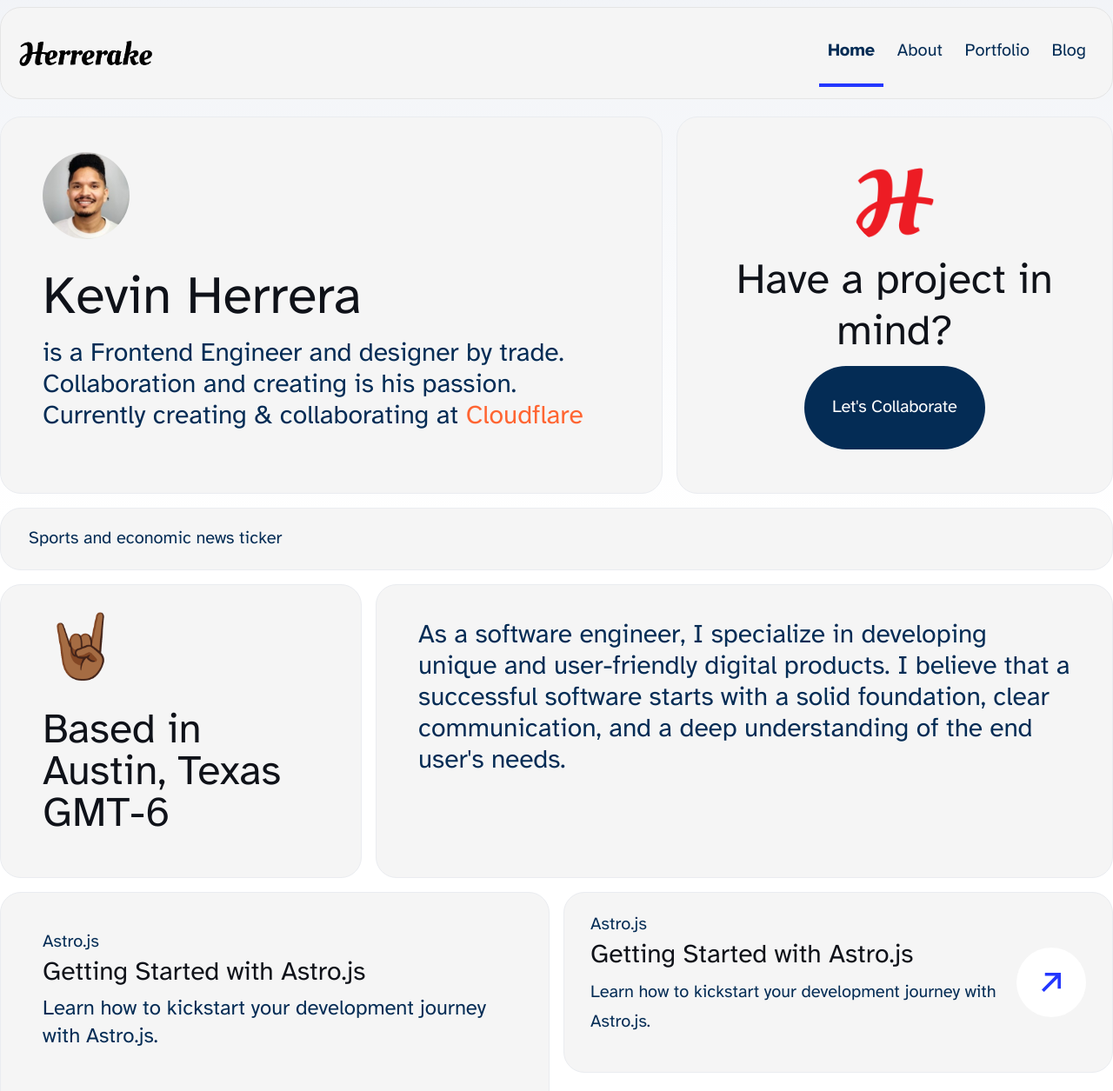
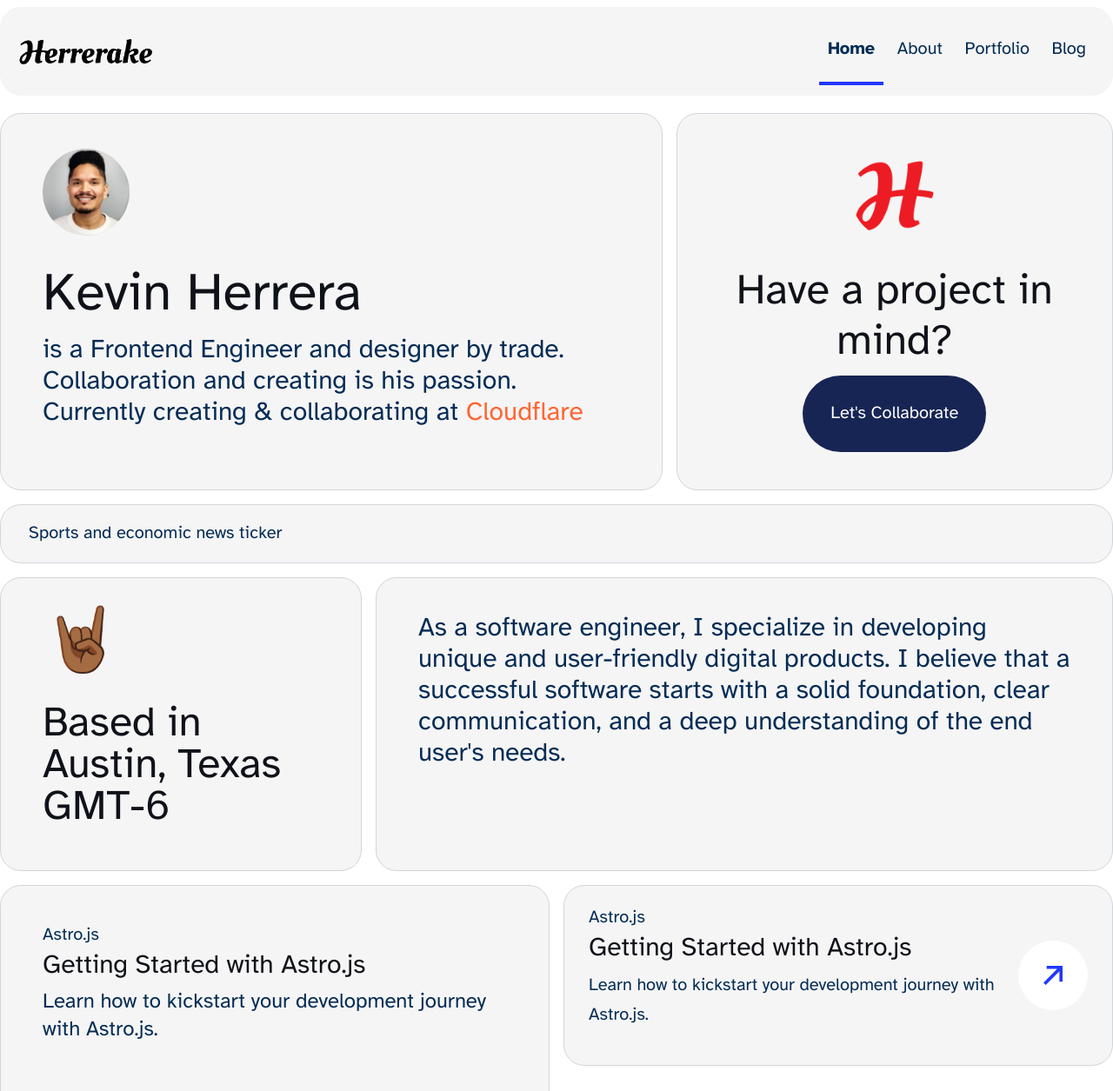
Before and after one commit to herrerake/personal-blog, an Astro site: page / in a window 1280 px wide. Shown: the top 1255 px of the page at 87% size. Built offline with nearby package versions, Linux system fonts and the light colour scheme; Astro itself is replaced by a stand-in of ours.

Commit message:
optimized for tailwind utils. removed unecessary custom css

```diff
--- a/src/components/CardFeatured.astro
+++ b/src/components/CardFeatured.astro
@@ -2,7 +2,9 @@
 const { tag, title, description, image, url } = Astro.props;
 ---
 
-<div class="card h-full">
+<div
+  class="card py-10 px-12 rounded-3xl bg-neutral-100 border border-gray-300 h-full"
+>
   <button class="rounded-full ...">{tag}</button>
   <h3 class="text-3xl">{title}</h3>
   <p class="text-2xl">
--- a/src/components/CardSingle.astro
+++ b/src/components/CardSingle.astro
@@ -3,6 +3,9 @@ const { class: className, ...rest } = Astro.props;
 ---
 
 <!-- When no class is passed to this component undefined gets added to class list. Fix so that undefined is not there -->
-<div class=`card flex flex-col items-start ${className}` {...rest}>
+<div
+  class=`flex flex-col items-start py-10 px-12 rounded-3xl bg-neutral-100 border border-gray-300 gap-8 ${className}`
+  {...rest}
+>
   <slot />
 </div>
--- a/src/components/CardStackable.astro
+++ b/src/components/CardStackable.astro
@@ -2,7 +2,9 @@
 const { tag, title, description, url } = Astro.props;
 ---
 
-<div class="stacked-card flex flex-col md:flex-row justify-around items-center">
+<div
+  class="flex flex-col md:flex-row justify-around items-center py-5 px-7 rounded-3xl bg-neutral-100 border border-gray-300 gap-1"
+>
   <div class="w-full max-w-lg">
     <button class="rounded-full ...">{tag}</button>
     <a href={url}>
@@ -13,7 +15,7 @@ const { tag, title, description, url } = Astro.props;
     </p>
   </div>
   <div>
-    <div class="detail-button">
+    <div class="detail-button p-4 bg-white rounded-full">
       <div
         style="opacity: 1; transform: translate3d(0%, 0%, 0px) scale3d(1, 1, 1) rotateX(0deg) rotateY(0deg) rotateZ(0deg) skew(0deg, 0deg); transform-style: preserve-3d;"
         class="w-embed"
--- a/src/components/Footer.astro
+++ b/src/components/Footer.astro
@@ -2,7 +2,9 @@
 const today = new Date();
 ---
 
-<footer class="container mx-auto my-5">
+<footer
+  class="container mx-auto text-center my-5 py-7 px-10 rounded-3xl bg-neutral-100 border border-gray-100"
+>
   <div class="flex place-content-between items-center flex-wrap">
     <div>
       <a href="/">
@@ -15,7 +17,7 @@ const today = new Date();
       </a>
     </div>
     <div>
-      <div class="social-links">
+      <div class="flex justify-center gap-4 social-links">
         <a href="https://www.linkedin.com/in/herrerake" target="_blank">
           <span class="sr-only">Follow Herrerake on Linkedin</span>
           <svg
@@ -91,19 +93,6 @@ const today = new Date();
 </footer>
 
 <style>
-  footer {
-    padding: 30px 40px;
-    border-radius: 24px;
-    background-color: #f5f5f5;
-    border: 1px solid #eaecf0;
-    color: rgb(var(--gray));
-    text-align: center;
-  }
-  .social-links {
-    display: flex;
-    justify-content: center;
-    gap: 1em;
-  }
   .social-links a {
     text-decoration: none;
     color: rgb(var(--gray));
--- a/src/components/Header.astro
+++ b/src/components/Header.astro
@@ -3,8 +3,10 @@ import HeaderLink from "./HeaderLink.astro";
 import { SITE_TITLE } from "../consts";
 ---
 
-<header class="container mx-auto my-2">
-  <nav class="flex flex-col md:flex-row items-center">
+<header
+  class="container mx-auto my-2 py-2 px-5 rounded-3xl bg-neutral-100 border border-gray-100"
+>
+  <nav class="flex flex-col md:flex-row items-center justify-between">
     <h2>
       <a href="/">
         <img
@@ -24,24 +26,13 @@ import { SITE_TITLE } from "../consts";
   </nav>
 </header>
 <style>
-  header {
-    background: #f5f5f5;
-    border: 1px solid #e5e5e5;
-    border-radius: 24px;
-    padding: 10px 20px;
-    border-radius: 24px;
-  }
   h2 {
     margin: 0;
     font-size: 1em;
   }
-
   h2 a,
   h2 a.active {
     text-decoration: none;
-  }
-  nav {
-    justify-content: space-between;
   }
   nav a {
     padding: 1em 0.5em;
--- a/src/pages/index.astro
+++ b/src/pages/index.astro
@@ -70,9 +70,8 @@ const placeholderBlogPosts = [
             </div>
           </CardSingle>
           <div
-            class="contact-card flex flex-col justify-between items-stretch text-center md:col-span-2"
+            class="flex flex-col justify-center items-center text-center md:col-span-2 py-5 px-6 rounded-3xl bg-neutral-100 border border-gray-300 gap-8"
           >
-            <div class="card-content flex flex-col justify-center items-center">
             <img
               src="/herrerake-square-logo.png"
               loading="lazy"
@@ -82,14 +81,17 @@ const placeholderBlogPosts = [
             />
             <div>
               <h2 class="text-md">Have a project in mind?</h2>
-                <button class="button">
+              <button
+                class="button text-center py-6 px-8 rounded-full bg-blue-950 font-medium leading-10"
+              >
                 <a href="mailto:kevin@herrerake.com">Let's Collaborate</a>
               </button>
             </div>
           </div>
         </div>
-        </div>
-        <div class="news-ticker-container col-span-5 row-start-2 my-4">
+        <div
+          class="news-ticker-container col-span-5 row-start-2 py-4 px-8 my-4 rounded-3xl bg-neutral-100 border border-gray-300"
+        >
           <div>Sports and economic news ticker</div>
         </div>
         <div class="grid md:grid-cols-3 grid-rows-1 gap-4">
@@ -114,9 +116,7 @@ const placeholderBlogPosts = [
           <div class="single-card-container">
             <CardFeatured {...placeholderBlogPosts[0]} />
           </div>
-          <div
-            class="stacked-card-container flex flex-col justify-between items-stretch"
-          >
+          <div class="flex flex-col justify-between items-stretch gap-8">
             {placeholderBlogPosts.map((post) => <CardStackable {...post} />)}
           </div>
         </div>
--- a/src/styles/global.css
+++ b/src/styles/global.css
@@ -34,13 +34,13 @@ body {
 	margin: 0;
 	padding: 0;
 	text-align: left;
-	background: linear-gradient(var(--gray-gradient)) no-repeat;
 	background-size: 100% 600px;
 	word-wrap: break-word;
 	overflow-wrap: break-word;
-	color: rgb(var(--gray-dark));
 	font-size: 20px;
 	line-height: 1.7;
+	color: #042c55;
+	background-color: #fff;
 }
 main {
 	width: 720px;
@@ -153,75 +153,15 @@ hr {
 	white-space: nowrap;
 }
 
-/* HOME PAGE STYLING
-TODO: scale this properly
-*/
-
-  body {
-  	color: #042c55;
-  	background-color: #fff;
-  }
-
-  .card {
-  	padding: 40px 48px;
-  	grid-column-gap: 32px;
-  	grid-row-gap: 32px;
-  	border-radius: 24px;
-  	background-color: #f5f5f5;
-  	border: 1px solid #eaecf0;
-  }
-
-  .card-content {
-  	grid-column-gap: 12px;
-  	grid-row-gap: 12px;
-  }
-
-  .stacked-card-container {
-  	grid-column-gap: 32px;
-  	grid-row-gap: 32px;
-  }
-
-  .stacked-card {
-  	padding: 20px 30px;
-  	grid-column-gap: 4px;
-  	grid-row-gap: 6px;
-  	border-radius: 24px;
-  	background-color: #f5f5f5;
-  	border: 1px solid #eaecf0;
-  }
-
-  .contact-card {
-  	padding: 48px;
-  	grid-column-gap: 32px;
-  	grid-row-gap: 32px;
-  	border-radius: 24px;
-  	background-color: #f5f5f5;
-  	border: 1px solid #eaecf0;
-  }
-
-  .news-ticker-container {
-  	padding: 18px 32px;
-  	border-radius: 24px;
-  	background-color: #f5f5f5;
-  	border: 1px solid #eaecf0;
-  }
-
   .button {
-  	padding: 24px 32px;
-  	border-radius: 99px;
-  	background-color: #042c55;
   	transition: background-color 300ms ease-out;
-  	line-height: 48px;
-  	font-weight: 500;
-  	text-align: center;
-  	letter-spacing: -0.01em;
   }
 
   .button:hover {
   	background-color: #688099;
   }
 
-  .button>a {
+  .button > a {
   	color: white;
   }
 
@@ -229,20 +169,10 @@ TODO: scale this properly
   	color: #ff6532;
   }
 
-  .cloudflare-orange>a {
+  .cloudflare-orange > a {
   	color: #ff6532;
   }
 
-  .cloudflare-orange>a:hover {
+  .cloudflare-orange > a:hover {
   	text-decoration: underline;
   }
-
-  .detail-button {
-  	overflow: hidden;
-  	width: 80px;
-  	height: 80px;
-  	padding: 16px;
-  	border-radius: 100%;
-  	background-color: #fff;
-  	color: #131315;
-  }
```
Lines whose indentation alone changed are shown as unchanged.
